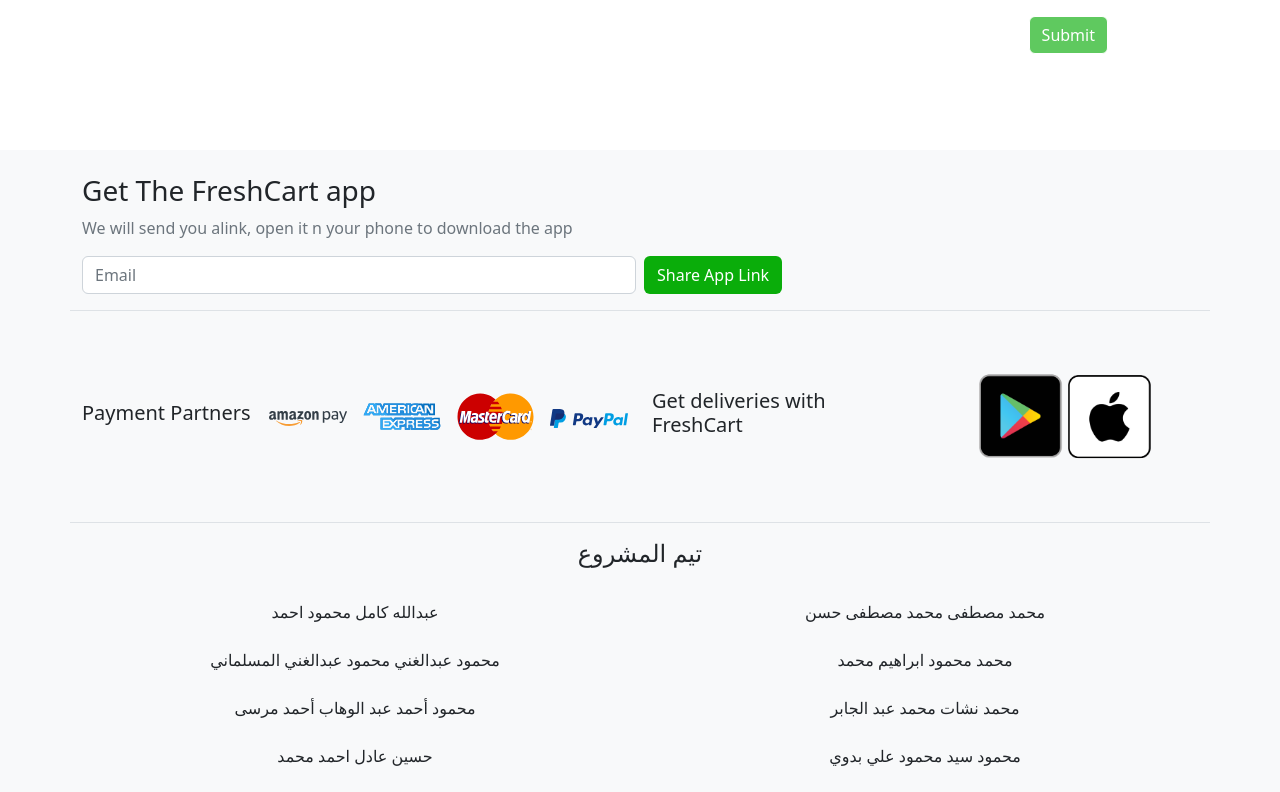
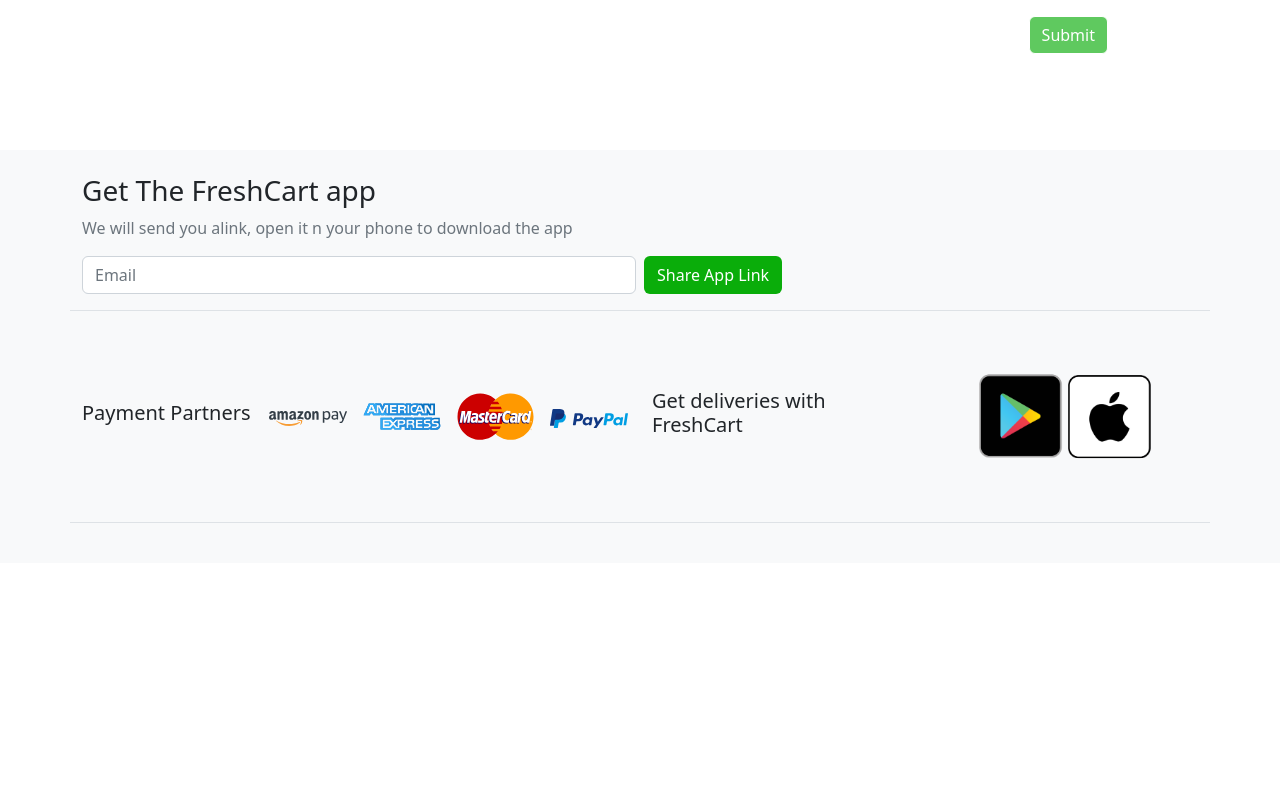
Before and after one commit to Abdulah-Kamel/FreshCart_Ecomerce, a React (Create React App) app: page /#/login in a window 1280 px wide. Shown: the part 621-1413 px from the top of the page. After the commit the page ends 1184 px from the top, so only its background shows below. Built offline with nearby package versions, Linux system fonts and the light colour scheme; no server answers; a web font is replaced by a local one.

Commit message:
"Modified footer component"

```diff
--- a/src/components/Footer/Footer.jsx
+++ b/src/components/Footer/Footer.jsx
@@ -56,23 +56,6 @@ export default function Footer() {
             </div>
           </div>
         </div>
-        <div className="about">
-          <div className="row gy-4">
-            <p className="h4 text-center">تيم المشروع</p>
-            <div className="col-md-6 text-center">عبدالله كامل محمود احمد</div>
-            <div className="col-md-6 text-center">
-              محمد مصطفى محمد مصطفى حسن
-            </div>
-            <div className="col-md-6 text-center">
-              محمود عبدالغني محمود عبدالغني المسلماني
-            </div>
-            <div className="col-md-6 text-center">محمد محمود ابراهيم محمد</div>
-            <div className="col-md-6 text-center">محمود أحمد عبد الوهاب أحمد مرسى</div>
-            <div className="col-md-6 text-center">محمد نشات محمد عبد الجابر</div>
-            <div className="col-md-6 text-center">حسين عادل احمد محمد</div>
-            <div className="col-md-6 text-center">محمود سيد محمود علي بدوي</div>
-          </div>
-        </div>
       </div>
     </div>
   );
```
